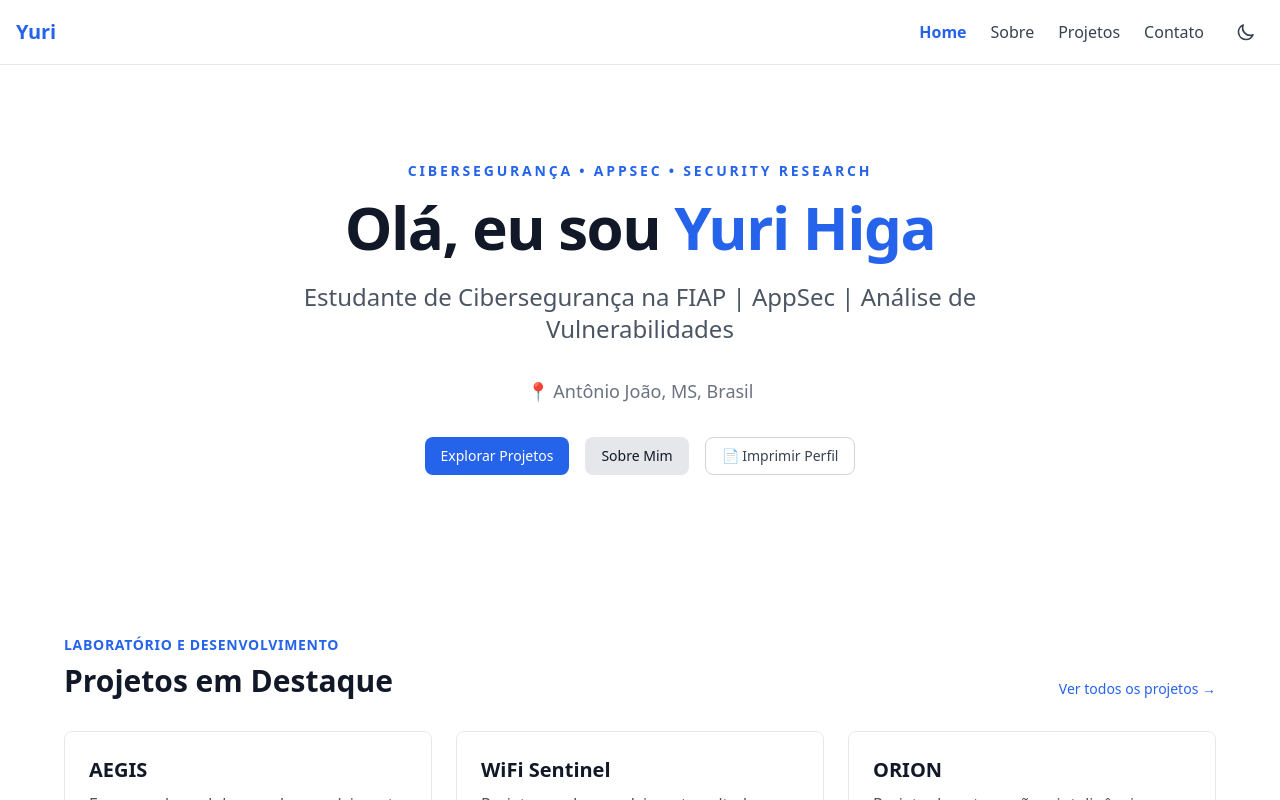
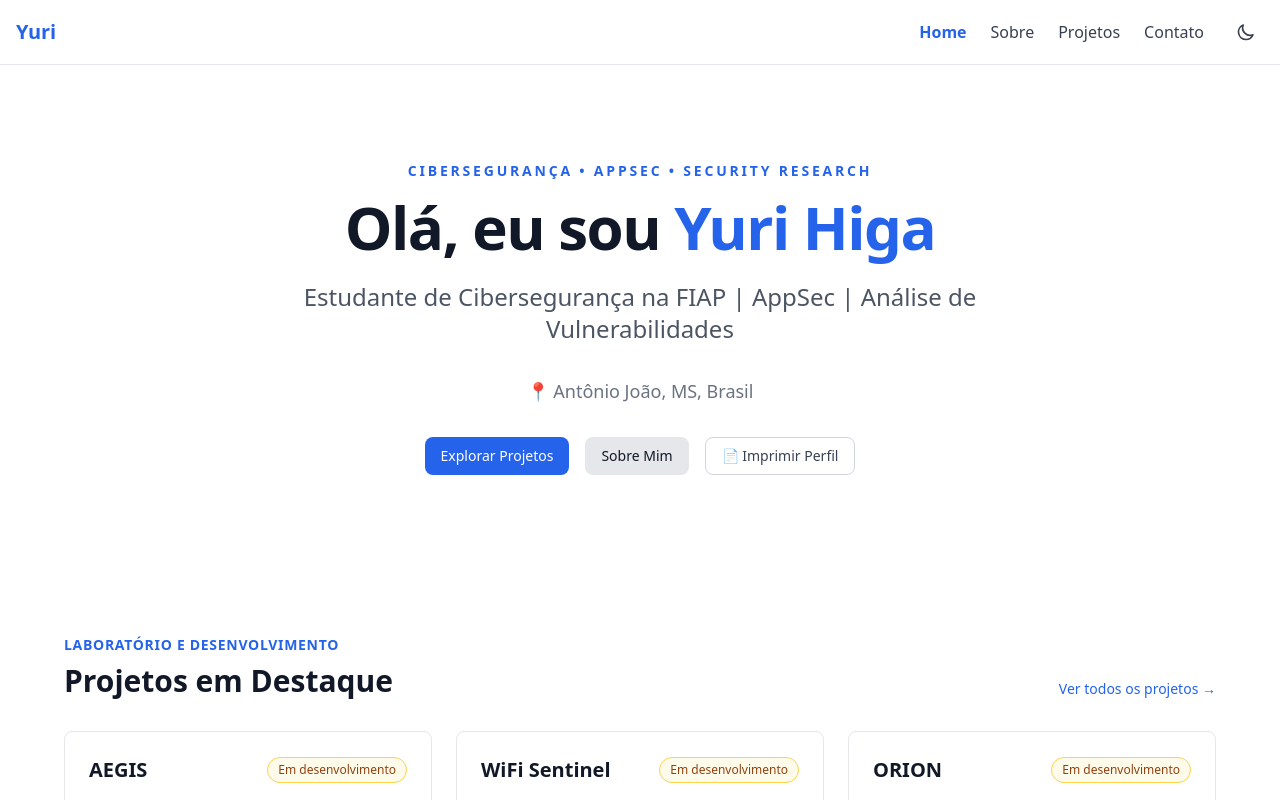
Before and after one commit to uyrizin/Portifolio-, a Next.js app: page / in a window 1280 px wide. Shown: the top 800 px of the page. Built offline with nearby package versions, Linux system fonts and the light colour scheme.

Commit message:
ui: show development status on project cards

```diff
--- a/src/components/ProjectCard.tsx
+++ b/src/components/ProjectCard.tsx
@@ -1,4 +1,3 @@
-import Link from 'next/link'
 import { Tag } from './Tag'
 import type { Project } from '@/data/projects'
 
@@ -10,21 +9,26 @@ export function ProjectCard({ project }: ProjectCardProps) {
   return (
     <article className="group flex flex-col overflow-hidden rounded-lg border border-gray-200 bg-white transition-shadow hover:shadow-lg dark:border-gray-700 dark:bg-gray-800">
       <div className="flex flex-1 flex-col p-6">
-        <h3 className="mb-2 text-xl font-semibold group-hover:text-primary-600 dark:group-hover:text-primary-400">
-          {project.name}
-        </h3>
+        <div className="mb-3 flex flex-wrap items-center justify-between gap-2">
+          <h3 className="text-xl font-semibold group-hover:text-primary-600 dark:group-hover:text-primary-400">
+            {project.name}
+          </h3>
+          {project.status && (
+            <span className="rounded-full border border-amber-300 bg-amber-50 px-2.5 py-1 text-xs font-medium text-amber-800 dark:border-amber-800 dark:bg-amber-950 dark:text-amber-200">
+              {project.status}
+            </span>
+          )}
+        </div>
         <p className="mb-4 flex-1 text-gray-600 dark:text-gray-400">
           {project.description}
         </p>
 
-        {/* Tags */}
         <div className="mb-4 flex flex-wrap gap-2">
           {project.tags.map((tag) => (
             <Tag key={tag} label={tag} />
           ))}
         </div>
 
-        {/* Links */}
         <div className="flex gap-4">
           {project.repoUrl && (
             <a
```
